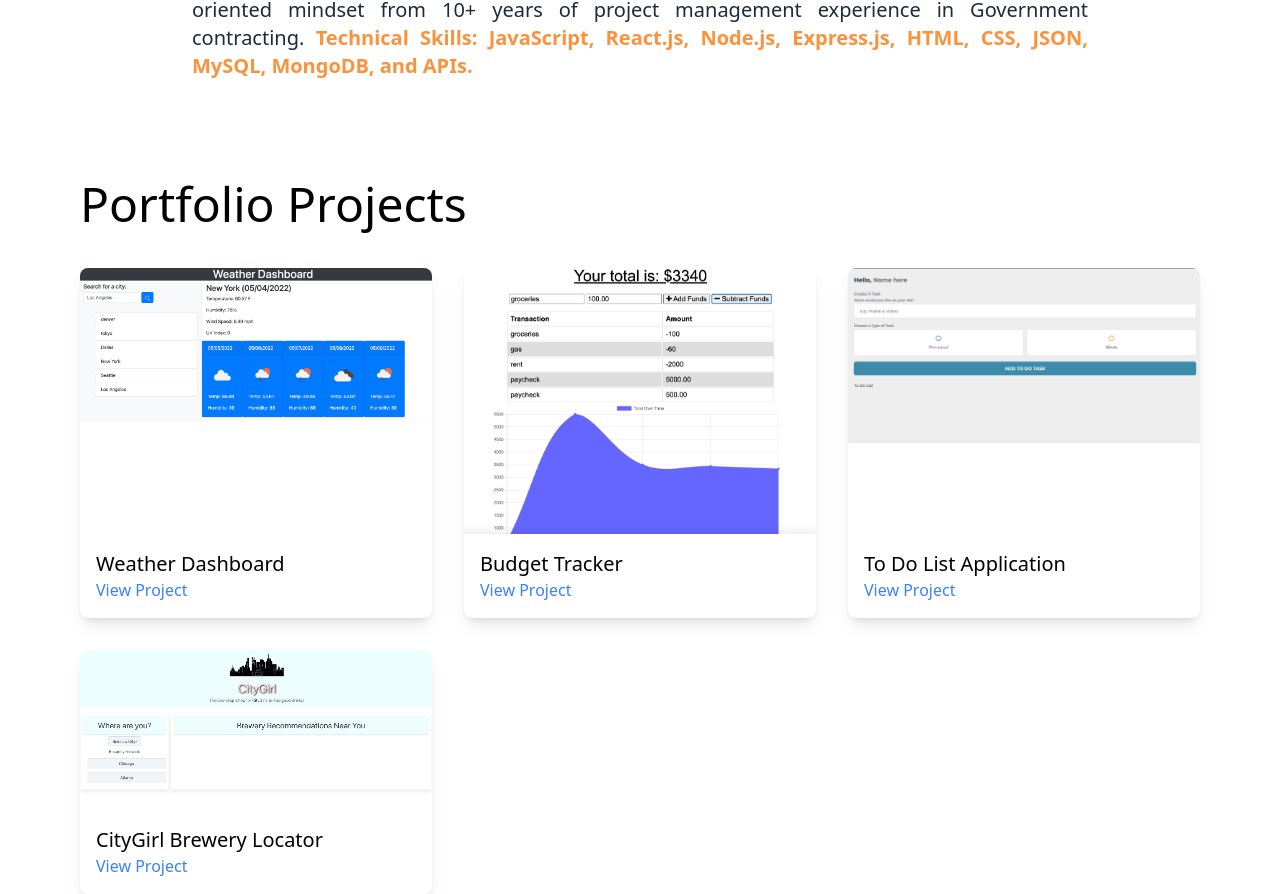
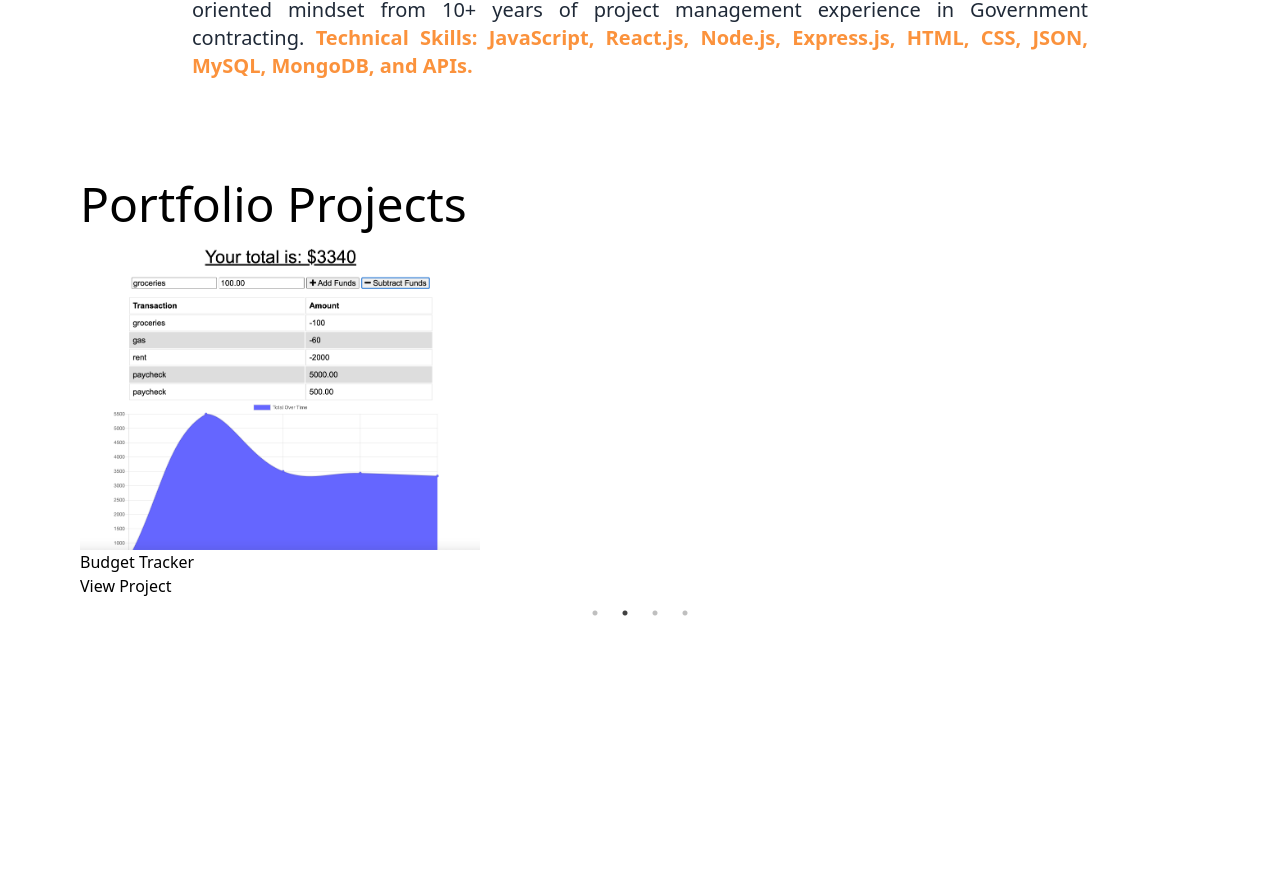
Before and after one commit to brahmg1/brahmgicheru-portfolio, a Next.js app: page / in a window 1280 px wide. Shown: the part 968-1862 px from the top of the page. After the commit the page ends 1606 px from the top, so only its background shows below. Built offline with nearby package versions, Linux system fonts and the light colour scheme.

Commit message:
added carousel

```diff
--- a/package.json
+++ b/package.json
@@ -19,6 +19,8 @@
     "react": "18.2.0",
     "react-dom": "18.2.0",
     "react-icons": "^4.7.1",
+    "react-slick": "^0.30.2",
+    "slick-carousel": "^1.8.1",
     "typewriter-effect": "^2.19.0"
   },
   "devDependencies": {
--- a/pages/index.js
+++ b/pages/index.js
@@ -18,6 +18,10 @@ import web7 from "../public/web7.png";
 import web8 from "../public/To-Do-List-Application.png";
 import { useState } from "react";
 import Typewriter from "typewriter-effect";
+import React from 'react';
+import Slider from 'react-slick';
+import 'slick-carousel/slick/slick.css';
+import 'slick-carousel/slick/slick-theme.css';
 
 function HomePage() {
   const [darkMode, setDarkMode] = useState(false);
@@ -28,6 +32,31 @@ function HomePage() {
     { image: web8, title: "To Do List Application", url: "https://to-do-list-brahmg1.vercel.app" },
     { image: web7, title: "CityGirl Brewery Locator", url: "https://brahmg1.github.io/codebreakers/" },
   ];
+
+  const CustomPrevArrow = ({ onClick }) => (
+    <button className="slick-arrow slick-prev" onClick={onClick}>
+      {'<'}
+    </button>
+  );
+
+  const CustomNextArrow = ({ onClick }) => (
+    <button className="slick-arrow slick-next" onClick={onClick}>
+      {'>'}
+    </button>
+  );
+
+  const sliderSettings = {
+    dots: true,
+    infinite: true,
+    speed: 500,
+    slidesToShow: 1,
+    slidesToScroll: 1,
+    autoplay: true,
+    autoplaySpeed: 3000,
+    pauseOnHover: true,
+    prevArrow: <CustomPrevArrow />,
+    nextArrow: <CustomNextArrow />,
+  };
 
   return (
     <div className={darkMode ? "dark" : ""}>
@@ -140,22 +169,23 @@ function HomePage() {
           </div>
        </section> */}
 
-       <section className="projects">
-         <div>
-           <h3 className="text-5xl py-10 dark:text-white">Portfolio Projects</h3>
+       <section className="projects py-10">
+         <div className="container mx-auto">
+           <h3 className="text-5xl pb-5 dark:text-white">Portfolio Projects</h3>
            {/* <p className="text-lg font-medium py-2 leading-8 text-gray-800 dark:text-white">Here is my portfolio..........</p> */}
+           <div className="carousel">
+           <Slider {...sliderSettings}>
+            {projects.map((project, index) => (
+              <div key={index}>
+                <Image src={project.image} alt={project.title} width={400} height={250} />
+                <h3>{project.title}</h3>
+                <a href={project.url}>View Project</a>
+              </div>
+            ))}
+          </Slider>
+         </div>
          </div>
 
-         <div className="grid grid-cols-1 md:grid-cols-2 lg:grid-cols-3 gap-8">
-           {projects.map((project, index) => (
-             <div key={index} className="flex flex-col justify-between rounded-lg overflow-hidden bg-white shadow-lg">
-             <Image src={project.image} alt={project.title} layout="responsive" width={400} height={300} />
-             <div className="p-4">
-               <h3 className="text-xl font-medium">{project.title}</h3>
-               <a href={project.url} className="mt-2 text-blue-500">View Project</a>
-             </div>
-           </div>
-           ))}
 
 
          {/* <div className="basis-1/4 flex-1">
@@ -200,7 +230,7 @@ function HomePage() {
                     <h3  className="text-lg font-medium pt-8 pb-2 dark:text-white">Password Generator</h3>
            </div> */}
 
-         </div>
+
 
        </section>
 
```
Also changed, not shown: 1 other file (tests, documents, lock files or other folders).
